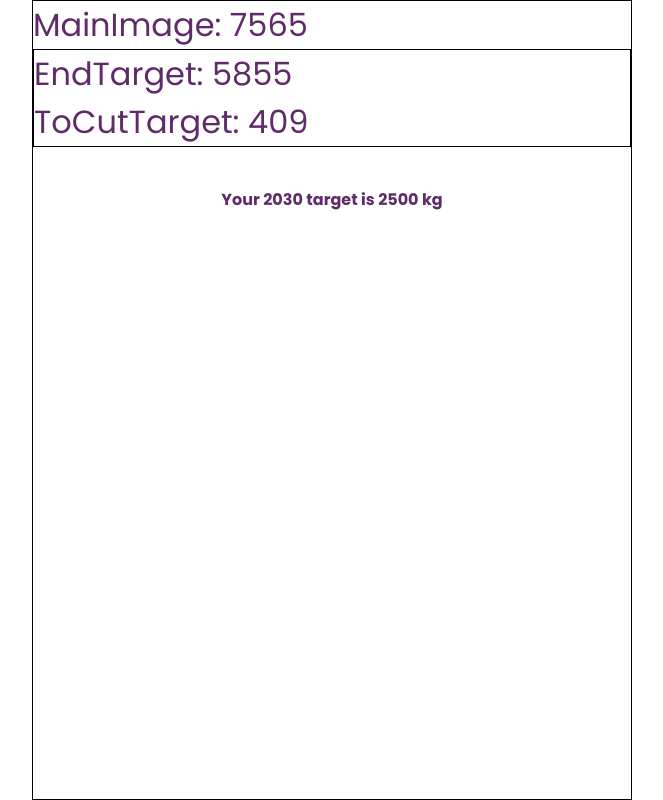
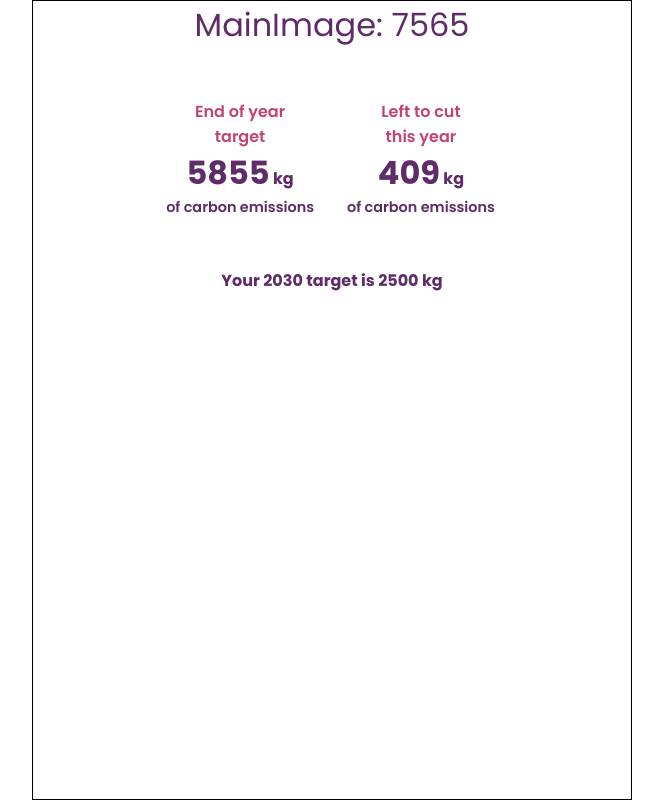
Before and after one commit to e-lizL/giki-coding-challenge, a React (Vite) app: page / in a window 1280 px wide. Shown: the whole page, without its empty margins (308-971 px from the left). Built offline with nearby package versions, Linux system fonts and the light colour scheme.

Commit message:
style:  styling row of 2 cards

```diff
--- a/src/App.tsx
+++ b/src/App.tsx
@@ -16,6 +16,8 @@ const Container = styled.div`
   margin: 0 auto;
   border: 1px solid black;
   color: var(--primary-text);
+  text-align: center;
+  font-weight: 600;
 `;
 
 function App() {
--- a/src/components/TargetsRow.tsx
+++ b/src/components/TargetsRow.tsx
@@ -6,15 +6,54 @@ interface TargetsRowProps {
 };
 
 const StyledWrapper = styled.div`
-  border: 1px solid black;
+  display: flex;
+  justify-content: center;
+  gap: 30px;
+`;
+
+const StyledCard = styled.div`
+  margin-top: 50px;
+  display: flex;
+  flex-direction: column;
+  justify-content: center;
+  align-items: center;
+`;
+
+const StyledHeading = styled.div`
+  color: var(--secondary-text);
+  width: 70%;
+  margin: 0 auto;
+`;
+
+const StyledValue = styled.div`
+  font-weight: 700;
+`;
+
+const StyledNumber = styled.span`
+  font-size: 2rem;
+`;
+
+const StyledDetail = styled.div`
+  font-size: 0.9rem;
 `;
 
 export default function TargetsRow({ endTarget, toCutTarget }: TargetsRowProps) {
 
   return (
     <StyledWrapper>
-      <h1>EndTarget: {endTarget}</h1>
-      <h1>ToCutTarget: {toCutTarget}</h1>
+
+      <StyledCard>
+        <StyledHeading>End of year target</StyledHeading>
+        <StyledValue><StyledNumber>{endTarget}</StyledNumber> kg</StyledValue>
+        <StyledDetail>of carbon emissions</StyledDetail>
+      </StyledCard>
+
+      <StyledCard>
+        <StyledHeading>Left to cut this year</StyledHeading>
+        <StyledValue><StyledNumber>{toCutTarget}</StyledNumber> kg</StyledValue>
+        <StyledDetail>of carbon emissions</StyledDetail>
+      </StyledCard>
+
     </StyledWrapper>
   )
 }
--- a/src/components/TotalTarget.tsx
+++ b/src/components/TotalTarget.tsx
@@ -4,7 +4,7 @@ const StyledWrapper = styled.div`
   display: flex;
   justify-content: center;
   align-items: center;
-  margin-top: 25px;
+  margin-top: 35px;
 `;
 
 const StyledOblong = styled.div`
```
